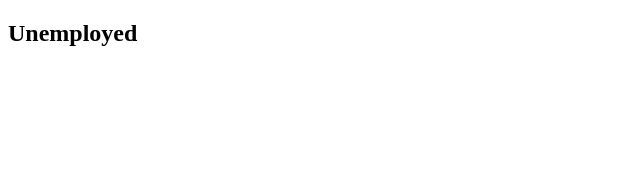
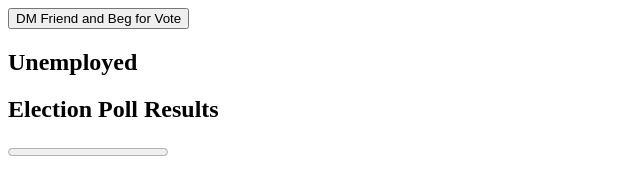
Before and after one commit to 508-dev/king-of-democracy, a plain HTML site: page index.html in a window 1280 px wide. Shown: the whole page, without its empty margins (0-640 px from the left). Drawn offline with Linux system fonts and the light colour scheme.

Commit message:
Add ability to increment votes

```diff
--- a/game.js
+++ b/game.js
@@ -1,17 +1,43 @@
 const gameState = {};
 
 addEventListener("load", main);
+const appstate = {
+    votes: 0,
+    progress: null,
+};
+
+function incrementVote(amount) {
+    appstate.votes += amount;
+    progress.value = appstate.votes;
+
+}
+
+function decrementVote(amount) {
+    appstate.votes -= amount;
+    progress.value = appstate.votes;
+}
 
 function main() {
     let firstButton = createElement('button');
+    firstButton.textContent = 'DM Friend and Beg for Vote';
+    firstButton.onclick = () => {
+        incrementVote(1);
 
-    document.getElementById('#controls').appendChild(firstButton);
+    };
 
+    document.getElementById('controls').appendChild(firstButton);
+
+    let firstProgress = createElement('progress');
+    firstProgress.id = 'progress';
+    firstProgress.max = 100;
+    firstProgress.value = 0;
+    document.getElementById('progress-region').appendChild(firstProgress);
+    appstate.progress = firstProgress;
 }
 
 
 function setPosition(position) {
-    document.getElementById('#position').textContent = position;
+    document.getElementById('position').textContent = position;
 }
 
 function createElement(elementType){
@@ -19,6 +45,7 @@ function createElement(elementType){
         'button',
         'li',
         'ul',
+        'progress'
     ];
     if (validElements.includes(elementType)) {
         return document.createElement(elementType);
--- a/index.html
+++ b/index.html
@@ -12,9 +12,6 @@
     <title>King of Democracy</title>
   </head>
   <body>
-    <section id="identity">
-      <h2 id="position">Unemployed</h2>
-    </section>
     <section id="election">
 
     </section>
@@ -25,6 +22,16 @@
       </section>
 
       <section id="field">
+        <div id="identity">
+          <h2 id="position">Unemployed</h2>
+        </div>
+        <div>
+          <h2>
+            Election Poll Results
+          </h2>
+          <div id="progress-region">
+          </div>
+        </div>
       </section>
 
       <section id="shop">
```
